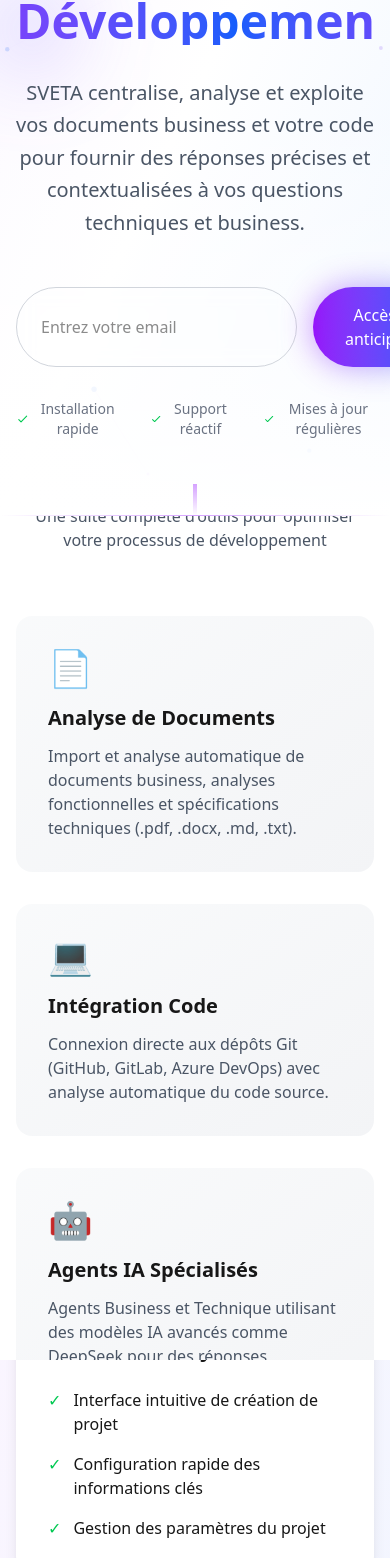
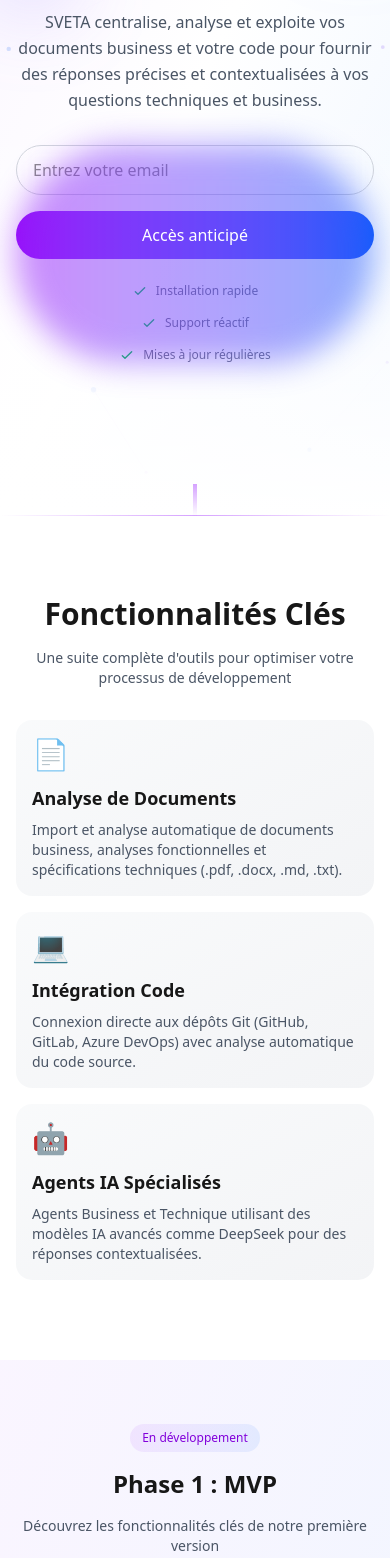
Before and after one commit to Walfhand/sveta.landing-page, a Next.js app: page / in a window 390 px wide. Shown: the part 392-1950 px from the top of the page. Built offline with nearby package versions, Linux system fonts and the light colour scheme.

Commit message:
adapt design for mobile

```diff
--- a/src/components/sections/AboutSection.tsx
+++ b/src/components/sections/AboutSection.tsx
@@ -1,12 +1,12 @@
 export default function AboutSection() {
   return (
-    <section id="apropos" className="h-screen flex items-center bg-white dark:bg-black">
+    <section id="apropos" className="min-h-screen py-16 sm:py-24 flex items-center bg-white dark:bg-black">
       <div className="container mx-auto px-4">
         <div className="max-w-3xl mx-auto text-center">
-          <h2 className="text-3xl sm:text-4xl font-bold mb-8">
+          <h2 className="text-2xl sm:text-3xl md:text-4xl font-bold mb-6 sm:mb-8">
             À Propos de SVETA
           </h2>
-          <p className="text-lg text-gray-600 dark:text-gray-400 mb-12 leading-relaxed">
+          <p className="text-base sm:text-lg text-gray-600 dark:text-gray-400 mb-8 sm:mb-12 leading-relaxed">
             SVETA est une intelligence artificielle avancée conçue pour assister les entreprises,
             les développeurs et les chefs de projet. En s'appuyant sur les dernières technologies d'IA,
             SVETA agit comme un véritable membre de l'équipe, offrant des gains de temps significatifs,
--- a/src/components/sections/CtaSection.tsx
+++ b/src/components/sections/CtaSection.tsx
@@ -6,24 +6,24 @@ interface CtaSectionProps {
 
 export default function CtaSection({ email, setEmail, handleSubmit }: CtaSectionProps) {
   return (
-    <section className="h-screen flex items-center bg-gradient-to-r from-purple-600 to-blue-600 relative overflow-hidden">
+    <section className="min-h-screen py-16 sm:py-24 flex items-center bg-gradient-to-r from-purple-600 to-blue-600 relative overflow-hidden">
       <div className="absolute inset-0 bg-grid-slate-400/[0.1] bg-[size:75px_75px]" />
       <div className="container mx-auto px-4 text-center relative">
-        <h2 className="text-3xl sm:text-4xl font-bold text-white mb-8">
+        <h2 className="text-2xl sm:text-3xl md:text-4xl font-bold text-white mb-6 sm:mb-8">
           Prêt à Transformer Votre Processus de Développement ?
         </h2>
-        <form onSubmit={handleSubmit} className="max-w-md mx-auto flex gap-4">
+        <form onSubmit={handleSubmit} className="max-w-md mx-auto flex flex-col sm:flex-row gap-4">
           <input
             type="email"
             value={email}
             onChange={(e) => setEmail(e.target.value)}
             placeholder="Entrez votre email"
-            className="flex-1 px-6 py-3 rounded-full border border-white/20 bg-white/10 text-white placeholder-white/70 focus:outline-none focus:ring-2 focus:ring-white/50"
+            className="flex-1 px-4 sm:px-6 py-3 rounded-full border border-white/20 bg-white/10 text-white placeholder-white/70 focus:outline-none focus:ring-2 focus:ring-white/50"
             required
           />
           <button
             type="submit"
-            className="px-8 py-3 rounded-full bg-white text-purple-600 font-medium hover:bg-opacity-90 transition-all duration-200 hover:scale-105"
+            className="px-6 sm:px-8 py-3 rounded-full bg-white text-purple-600 font-medium hover:bg-opacity-90 transition-all duration-200 hover:scale-105"
           >
             Commencer
           </button>
--- a/src/components/sections/FeaturesSection.tsx
+++ b/src/components/sections/FeaturesSection.tsx
@@ -1,16 +1,16 @@
 export default function FeaturesSection() {
   return (
-    <section id="fonctionnalites" className="h-screen flex items-center bg-white dark:bg-black relative overflow-hidden">
+    <section id="fonctionnalites" className="min-h-screen py-16 sm:py-24 flex items-center bg-white dark:bg-black relative overflow-hidden">
       <div className="container mx-auto px-4">
-        <div className="text-center mb-16">
+        <div className="text-center mb-8 sm:mb-16">
           <h2 className="text-3xl sm:text-4xl font-bold mb-4">
             Fonctionnalités Clés
           </h2>
-          <p className="text-gray-600 dark:text-gray-400 max-w-2xl mx-auto">
+          <p className="text-gray-600 dark:text-gray-400 max-w-2xl mx-auto text-sm sm:text-base">
             Une suite complète d'outils pour optimiser votre processus de développement
           </p>
         </div>
-        <div className="grid grid-cols-1 md:grid-cols-3 gap-8">
+        <div className="grid grid-cols-1 md:grid-cols-3 gap-4 sm:gap-8">
           {[
             {
               title: "Analyse de Documents",
@@ -30,11 +30,11 @@ export default function FeaturesSection() {
           ].map((feature, index) => (
             <div
               key={index}
-              className="group p-8 rounded-2xl bg-gradient-to-br from-gray-50 to-gray-100 dark:from-gray-900 dark:to-gray-800 hover:shadow-xl transition-all duration-300 hover:-translate-y-1"
+              className="group p-4 sm:p-8 rounded-2xl bg-gradient-to-br from-gray-50 to-gray-100 dark:from-gray-900 dark:to-gray-800 hover:shadow-xl transition-all duration-300 hover:-translate-y-1"
             >
-              <div className="text-4xl mb-4 transform group-hover:scale-110 transition-transform duration-300">{feature.icon}</div>
-              <h3 className="text-xl font-semibold mb-3">{feature.title}</h3>
-              <p className="text-gray-600 dark:text-gray-400">
+              <div className="text-3xl sm:text-4xl mb-3 sm:mb-4 transform group-hover:scale-110 transition-transform duration-300">{feature.icon}</div>
+              <h3 className="text-lg sm:text-xl font-semibold mb-2 sm:mb-3">{feature.title}</h3>
+              <p className="text-sm sm:text-base text-gray-600 dark:text-gray-400">
                 {feature.description}
               </p>
             </div>
--- a/src/components/sections/HeroSection.tsx
+++ b/src/components/sections/HeroSection.tsx
@@ -20,20 +20,20 @@ export default function HeroSection({ email, setEmail, handleSubmit }: HeroSecti
       <BackgroundAnimation />
       <div className="absolute inset-0 bg-gradient-to-b from-white/0 via-white/0 to-white dark:from-black/0 dark:via-black/0 dark:to-black pointer-events-none" />
 
-      <div className="container relative mx-auto px-4 py-20 sm:py-32">
+      <div className="container relative mx-auto px-4 py-12 sm:py-32">
         <div className="max-w-4xl mx-auto">
           <div className={`text-center transform transition-all duration-1000 ${isVisible ? 'translate-y-0 opacity-100' : 'translate-y-10 opacity-0'}`}>
-            <div className="inline-flex items-center gap-2 mb-6 px-4 py-1.5 bg-gradient-to-r from-purple-500/10 to-blue-500/10 dark:from-purple-400/10 dark:to-blue-400/10 rounded-full animate-pulse">
+            <div className="inline-flex items-center gap-2 mb-6 px-3 sm:px-4 py-1.5 bg-gradient-to-r from-purple-500/10 to-blue-500/10 dark:from-purple-400/10 dark:to-blue-400/10 rounded-full animate-pulse">
               <span className="relative flex h-2 w-2">
                 <span className="animate-ping absolute inline-flex h-full w-full rounded-full bg-purple-600 opacity-75"></span>
                 <span className="relative inline-flex rounded-full h-2 w-2 bg-purple-500"></span>
               </span>
-              <span className="text-sm font-medium bg-gradient-to-r from-purple-600 to-blue-600 bg-clip-text text-transparent">
+              <span className="text-xs sm:text-sm font-medium bg-gradient-to-r from-purple-600 to-blue-600 bg-clip-text text-transparent">
                 Phase MVP en cours de développement
               </span>
             </div>
 
-            <h1 className="text-5xl sm:text-7xl font-bold mb-8 bg-gradient-to-r from-purple-600 via-blue-600 to-purple-600 bg-clip-text text-transparent animate-gradient relative">
+            <h1 className="text-3xl sm:text-5xl md:text-7xl font-bold mb-6 sm:mb-8 text-purple-600 dark:text-white relative">
               <span className="inline-block transform hover:scale-105 transition-transform duration-300">
                 L'Assistant IA qui
               </span>{" "}
@@ -47,45 +47,45 @@ export default function HeroSection({ email, setEmail, handleSubmit }: HeroSecti
               <div className="absolute -bottom-8 -left-8 w-24 h-24 bg-gradient-to-br from-blue-500/20 to-purple-500/20 rounded-full blur-2xl" />
             </h1>
 
-            <p className={`text-xl text-gray-600 dark:text-gray-300 mb-12 leading-relaxed transition-all duration-1000 delay-300 ${isVisible ? 'translate-y-0 opacity-100' : 'translate-y-10 opacity-0'}`}>
+            <p className={`text-base sm:text-xl text-gray-600 dark:text-gray-300 mb-8 sm:mb-12 leading-relaxed transition-all duration-1000 delay-300 ${isVisible ? 'translate-y-0 opacity-100' : 'translate-y-10 opacity-0'}`}>
               SVETA centralise, analyse et exploite vos documents business et votre code
               pour fournir des réponses précises et contextualisées à vos questions techniques et business.
             </p>
 
             <div className={`transition-all duration-1000 delay-500 ${isVisible ? 'translate-y-0 opacity-100' : 'translate-y-10 opacity-0'}`}>
-              <form onSubmit={handleSubmit} className="max-w-md mx-auto flex gap-4">
+              <form onSubmit={handleSubmit} className="max-w-md mx-auto flex flex-col sm:flex-row gap-4">
                 <input
                   type="email"
                   value={email}
                   onChange={(e) => setEmail(e.target.value)}
                   placeholder="Entrez votre email"
-                  className="flex-1 px-6 py-4 rounded-full border border-gray-300 dark:border-gray-700 focus:outline-none focus:ring-2 focus:ring-purple-500 dark:bg-gray-800/50 backdrop-blur-sm transition-all duration-300 hover:shadow-lg"
+                  className="flex-1 px-4 sm:px-6 py-3 sm:py-4 rounded-full border border-gray-300 dark:border-gray-700 focus:outline-none focus:ring-2 focus:ring-purple-500 dark:bg-gray-800/50 backdrop-blur-sm transition-all duration-300 hover:shadow-lg"
                   required
                 />
                 <button
                   type="submit"
-                  className="relative px-8 py-4 rounded-full bg-gradient-to-r from-purple-600 to-blue-600 text-white font-medium transition-all duration-300 hover:shadow-lg hover:scale-105 hover:from-purple-500 hover:to-blue-500 focus:outline-none focus:ring-2 focus:ring-purple-500"
+                  className="px-6 sm:px-8 py-3 sm:py-4 rounded-full bg-gradient-to-r from-purple-600 to-blue-600 text-white font-medium transition-all duration-300 hover:shadow-lg hover:scale-105 hover:from-purple-500 hover:to-blue-500 focus:outline-none focus:ring-2 focus:ring-purple-500"
                 >
                   <span className="relative z-10">Accès anticipé</span>
                   <div className="absolute inset-0 rounded-full bg-gradient-to-r from-purple-600 to-blue-600 blur-lg opacity-50 group-hover:opacity-75 transition-opacity" />
                 </button>
               </form>
 
-              <div className="mt-8 flex items-center justify-center gap-8 text-sm text-gray-500 dark:text-gray-400">
+              <div className="mt-6 sm:mt-8 flex flex-col sm:flex-row items-center justify-center gap-4 sm:gap-8 text-xs sm:text-sm text-gray-500 dark:text-gray-400">
                 <div className="flex items-center gap-2">
-                  <svg className="w-5 h-5 text-green-500" fill="none" viewBox="0 0 24 24" stroke="currentColor">
+                  <svg className="w-4 sm:w-5 h-4 sm:h-5 text-green-500" fill="none" viewBox="0 0 24 24" stroke="currentColor">
                     <path strokeLinecap="round" strokeLinejoin="round" strokeWidth={2} d="M5 13l4 4L19 7" />
                   </svg>
                   <span>Installation rapide</span>
                 </div>
                 <div className="flex items-center gap-2">
-                  <svg className="w-5 h-5 text-green-500" fill="none" viewBox="0 0 24 24" stroke="currentColor">
+                  <svg className="w-4 sm:w-5 h-4 sm:h-5 text-green-500" fill="none" viewBox="0 0 24 24" stroke="currentColor">
                     <path strokeLinecap="round" strokeLinejoin="round" strokeWidth={2} d="M5 13l4 4L19 7" />
                   </svg>
                   <span>Support réactif</span>
                 </div>
                 <div className="flex items-center gap-2">
-                  <svg className="w-5 h-5 text-green-500" fill="none" viewBox="0 0 24 24" stroke="currentColor">
+                  <svg className="w-4 sm:w-5 h-4 sm:h-5 text-green-500" fill="none" viewBox="0 0 24 24" stroke="currentColor">
                     <path strokeLinecap="round" strokeLinejoin="round" strokeWidth={2} d="M5 13l4 4L19 7" />
                   </svg>
                   <span>Mises à jour régulières</span>
--- a/src/components/sections/PhaseMvpSection.tsx
+++ b/src/components/sections/PhaseMvpSection.tsx
@@ -1,85 +1,85 @@
 export default function PhaseMvpSection() {
   return (
-    <section id="phase" className="h-screen flex items-center bg-gradient-to-br from-purple-50 to-blue-50 dark:from-gray-900 dark:to-purple-900">
+    <section id="phase" className="min-h-screen py-16 sm:py-24 flex items-center bg-gradient-to-br from-purple-50 to-blue-50 dark:from-gray-900 dark:to-purple-900">
       <div className="container mx-auto px-4">
         <div className="max-w-4xl mx-auto">
-          <div className="text-center mb-16">
-            <span className="inline-block px-4 py-1.5 mb-4 bg-gradient-to-r from-purple-500/10 to-blue-500/10 rounded-full text-sm font-medium text-purple-700 dark:text-purple-300">
+          <div className="text-center mb-8 sm:mb-16">
+            <span className="inline-block px-3 sm:px-4 py-1.5 mb-4 bg-gradient-to-r from-purple-500/10 to-blue-500/10 rounded-full text-xs sm:text-sm font-medium text-purple-700 dark:text-purple-300">
               En développement
             </span>
-            <h2 className="text-3xl sm:text-4xl font-bold mb-4">
+            <h2 className="text-2xl sm:text-3xl md:text-4xl font-bold mb-4">
               Phase 1 : MVP
             </h2>
-            <p className="text-gray-600 dark:text-gray-400">
+            <p className="text-sm sm:text-base text-gray-600 dark:text-gray-400">
               Découvrez les fonctionnalités clés de notre première version
             </p>
           </div>
-          <div className="grid grid-cols-1 md:grid-cols-2 gap-8">
-            <div className="bg-white dark:bg-gray-800 rounded-2xl p-8 shadow-lg">
-              <h3 className="text-xl font-semibold mb-6">Création de Projet</h3>
-              <ul className="space-y-4">
+          <div className="grid grid-cols-1 md:grid-cols-2 gap-4 sm:gap-8">
+            <div className="bg-white dark:bg-gray-800 rounded-2xl p-4 sm:p-8 shadow-lg">
+              <h3 className="text-lg sm:text-xl font-semibold mb-4 sm:mb-6">Création de Projet</h3>
+              <ul className="space-y-3 sm:space-y-4">
                 <li className="flex items-start">
-                  <span className="mr-3 text-green-500">✓</span>
-                  <span>Interface intuitive de création de projet</span>
+                  <span className="mr-2 sm:mr-3 text-green-500">✓</span>
+                  <span className="text-sm sm:text-base">Interface intuitive de création de projet</span>
                 </li>
                 <li className="flex items-start">
-                  <span className="mr-3 text-green-500">✓</span>
-                  <span>Configuration rapide des informations clés</span>
+                  <span className="mr-2 sm:mr-3 text-green-500">✓</span>
+                  <span className="text-sm sm:text-base">Configuration rapide des informations clés</span>
                 </li>
                 <li className="flex items-start">
-                  <span className="mr-3 text-green-500">✓</span>
-                  <span>Gestion des paramètres du projet</span>
+                  <span className="mr-2 sm:mr-3 text-green-500">✓</span>
+                  <span className="text-sm sm:text-base">Gestion des paramètres du projet</span>
                 </li>
               </ul>
             </div>
-            <div className="bg-white dark:bg-gray-800 rounded-2xl p-8 shadow-lg">
-              <h3 className="text-xl font-semibold mb-6">Import de Documents</h3>
-              <ul className="space-y-4">
+            <div className="bg-white dark:bg-gray-800 rounded-2xl p-4 sm:p-8 shadow-lg">
+              <h3 className="text-lg sm:text-xl font-semibold mb-4 sm:mb-6">Import de Documents</h3>
+              <ul className="space-y-3 sm:space-y-4">
                 <li className="flex items-start">
-                  <span className="mr-3 text-green-500">✓</span>
-                  <span>Support multi-formats (.pdf, .docx, .md, .txt)</span>
+                  <span className="mr-2 sm:mr-3 text-green-500">✓</span>
+                  <span className="text-sm sm:text-base">Support multi-formats (.pdf, .docx, .md, .txt)</span>
                 </li>
                 <li className="flex items-start">
-                  <span className="mr-3 text-green-500">✓</span>
-                  <span>Analyse automatique du contenu</span>
+                  <span className="mr-2 sm:mr-3 text-green-500">✓</span>
+                  <span className="text-sm sm:text-base">Analyse automatique du contenu</span>
                 </li>
                 <li className="flex items-start">
-                  <span className="mr-3 text-green-500">✓</span>
-                  <span>Stockage en mémoire sémantique</span>
+                  <span className="mr-2 sm:mr-3 text-green-500">✓</span>
+                  <span className="text-sm sm:text-base">Stockage en mémoire sémantique</span>
                 </li>
               </ul>
             </div>
-            <div className="bg-white dark:bg-gray-800 rounded-2xl p-8 shadow-lg">
-              <h3 className="text-xl font-semibold mb-6">Intégration Code Source</h3>
-              <ul className="space-y-4">
+            <div className="bg-white dark:bg-gray-800 rounded-2xl p-4 sm:p-8 shadow-lg">
+              <h3 className="text-lg sm:text-xl font-semibold mb-4 sm:mb-6">Intégration Code Source</h3>
+              <ul className="space-y-3 sm:space-y-4">
                 <li className="flex items-start">
-                  <span className="mr-3 text-green-500">✓</span>
-                  <span>Connexion aux dépôts Git (GitHub, GitLab, Azure)</span>
+                  <span className="mr-2 sm:mr-3 text-green-500">✓</span>
+                  <span className="text-sm sm:text-base">Connexion aux dépôts Git (GitHub, GitLab, Azure)</span>
                 </li>
                 <li className="flex items-start">
-                  <span className="mr-3 text-green-500">✓</span>
-                  <span>Clonage et analyse automatique des fichiers</span>
+                  <span className="mr-2 sm:mr-3 text-green-500">✓</span>
+                  <span className="text-sm sm:text-base">Clonage et analyse automatique des fichiers</span>
                 </li>
                 <li className="flex items-start">
-                  <span className="mr-3 text-green-500">✓</span>
-                  <span>Support des fichiers .cs, .js, .md, .txt</span>
+                  <span className="mr-2 sm:mr-3 text-green-500">✓</span>
+                  <span className="text-sm sm:text-base">Support des fichiers .cs, .js, .md, .txt</span>
                 </li>
               </ul>
             </div>
-            <div className="bg-white dark:bg-gray-800 rounded-2xl p-8 shadow-lg">
-              <h3 className="text-xl font-semibold mb-6">Agents IA Spécialisés</h3>
-              <ul className="space-y-4">
+            <div className="bg-white dark:bg-gray-800 rounded-2xl p-4 sm:p-8 shadow-lg">
+              <h3 className="text-lg sm:text-xl font-semibold mb-4 sm:mb-6">Agents IA Spécialisés</h3>
+              <ul className="space-y-3 sm:space-y-4">
                 <li className="flex items-start">
-                  <span className="mr-3 text-green-500">✓</span>
-                  <span>Agent Business : Stratégie et analyse business</span>
+                  <span className="mr-2 sm:mr-3 text-green-500">✓</span>
+                  <span className="text-sm sm:text-base">Agent Business : Stratégie et analyse business</span>
                 </li>
                 <li className="flex items-start">
-                  <span className="mr-3 text-green-500">✓</span>
-                  <span>Agent Technique : Support développement et debug</span>
+                  <span className="mr-2 sm:mr-3 text-green-500">✓</span>
+                  <span className="text-sm sm:text-base">Agent Technique : Support développement et debug</span>
                 </li>
                 <li className="flex items-start">
-                  <span className="mr-3 text-green-500">✓</span>
-                  <span>Réponses contextualisées et génération de code</span>
+                  <span className="mr-2 sm:mr-3 text-green-500">✓</span>
+                  <span className="text-sm sm:text-base">Réponses contextualisées et génération de code</span>
                 </li>
               </ul>
             </div>
```
